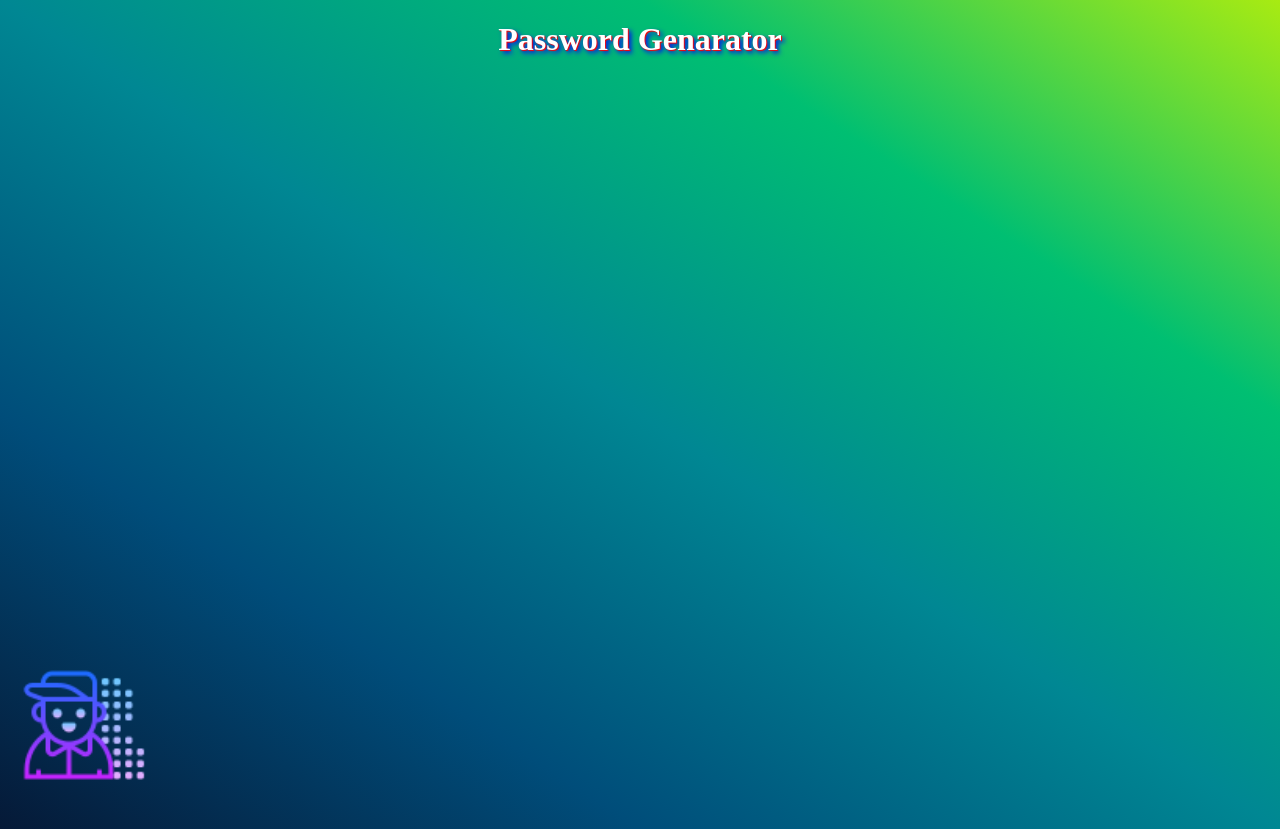
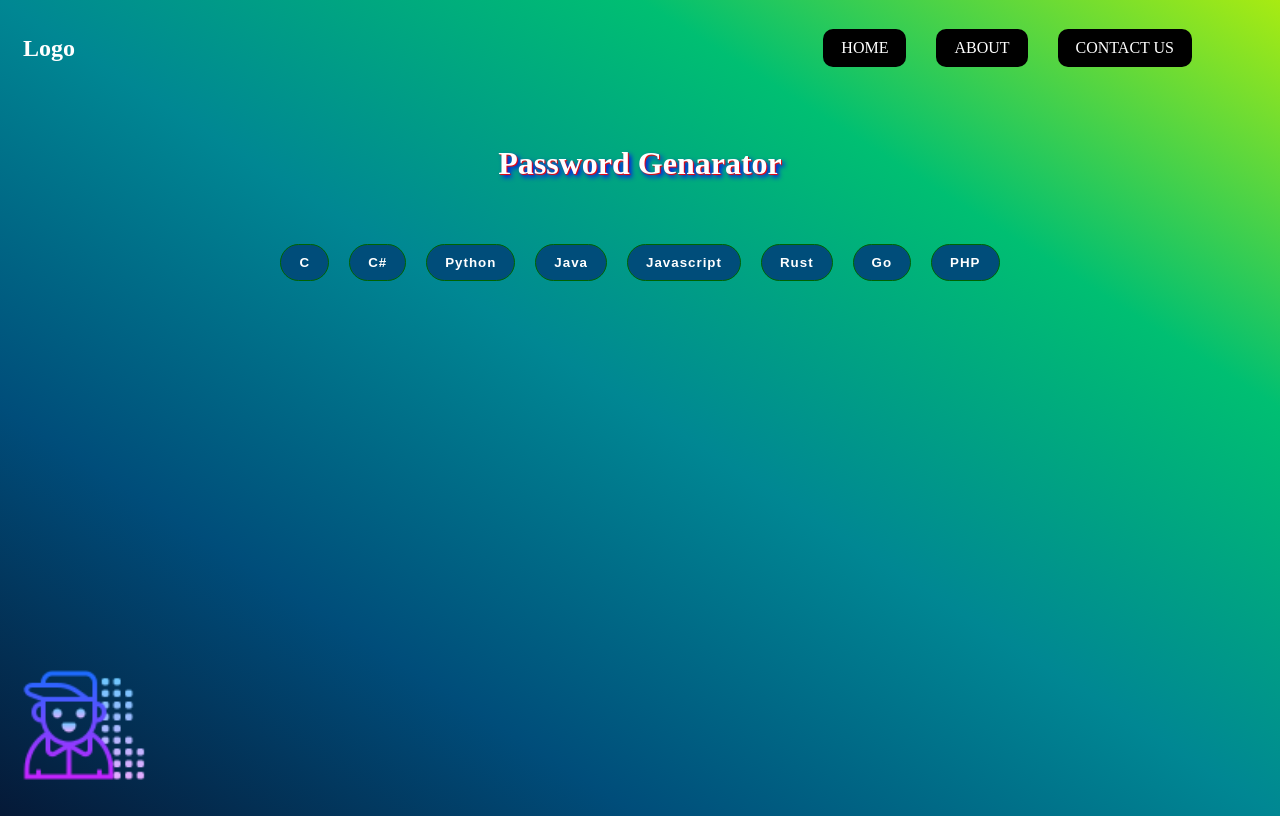
Before and after one commit to this8/password-generators, a plain HTML site: page index.html in a window 1280 px wide. Drawn offline with Linux system fonts and the light colour scheme.

Commit message:
Navbar and buttons
add navbar
add buttons for select language

```diff
--- a/index.html
+++ b/index.html
@@ -21,10 +21,162 @@
             height: 150px;
 
         }
+
+
+        .categorize{
+            position: relative;
+            padding-top: 5vh;
+            width: 80vw;
+            display: flex;
+            margin: auto;
+            gap: 20px;
+            justify-content: center;
+
+        }
+
+        button
+        {
+            background-color: #004d7a;
+            color: #fff;
+            outline: none;
+            font-weight: bold;
+            padding: 10px 18px;
+            border-radius: 25px;
+            border: 1px solid darkgreen;
+            letter-spacing: 1px;
+
+        }
+
+        .button:hover {
+            cursor:pointer;
+            transform: scale(1.1);
+            color: rgb(0, 0, 0);
+            background-color: #00bf72;
+            transition: ease-out;
+            background-color: #00bf72;
+
+        }
+
+
+
+
+        /* navbar */
+
+
+        .navbar {
+            color: #fff;
+            padding: 15px;
+            width:auto;
+            height: 50px;
+            display: flex;
+            align-items: center;
+        }
+
+        .navbar .logo {
+            cursor: pointer;
+            font-family: Lacquer;
+        }
+
+
+        .navbar ul.links {
+            text-transform: uppercase;
+            margin-left: auto;
+            margin-right: 50px;
+            list-style: none;
+            display: flex;
+            align-items: center;
+
+            transition: 0.4s ease all, 0s ease-out;
+
+        }
+
+        .navbar li{
+                padding: 0 15px;
+                height: 50px;
+                display: flex;
+                justify-content: center;
+                align-items: center;
+
+                transition: 0.4s ease all, 0s ease margin;
+        }
+        a{
+            text-decoration: none;
+            background-color: rgb(0, 0, 0);
+            color: white;
+            padding: 10px 18px;
+            border-radius: 10px;
+
+        }
+        a:hover
+        {
+            cursor: pointer;
+            transform: scale(1.1);
+            transition: 0.5s ease-out;
+            color: rgb(0, 0, 0);
+            background: rgb(168,235,18); }
+
+
+
+
     </style>
 </head>
 <body>
+    <div class="navbar">
+
+        <div class="logo">
+            <h2>Logo</h2>
+        </div>
+
+
+        <ul class="links">
+            <li><a href="index.html">Home</a></li>
+            <li><a href="#">About</a></li>
+            <li><a href="#">Contact Us</a></li>
+        </ul>
+
+    </div>
+    <br>
+    <br>
     <h1>Password Genarator</h1>
     <img src="img/icons8-digital-buddies-96.png" alt="">
+
+
+    <div class="categorize">
+        <button>C</button>
+        <button>C#</button>
+        <button>Python</button>
+        <button>Java</button>
+        <button>Javascript</button>
+        <button>Rust</button>
+        <button>Go</button>
+        <button>PHP</button>
+    </div>
+
+
+
+    <script>
+        const navbar = document.querySelector('.navbar')
+        navbar.querySelector('.toggle').addEventListener('click',()=>{
+
+            navbar.classList.toggle('collapsed')
+
+        })
+
+
+
+        window.addEventListener('scroll',(e)=>{
+
+            let windowY = window.pageYOffset
+
+            let navbarHeight = document.querySelector('.navbar').offsetHeight
+
+            if(windowY>navbarHeight) navbar.classList.add('sticky')
+            else navbar.classList.remove('sticky')
+
+
+
+
+
+    </script>
 </body>
 </html>
```
